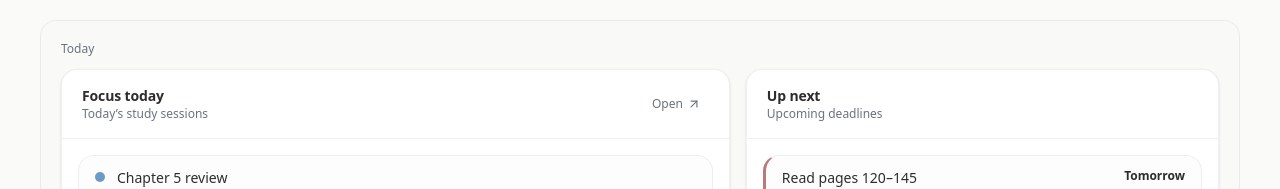
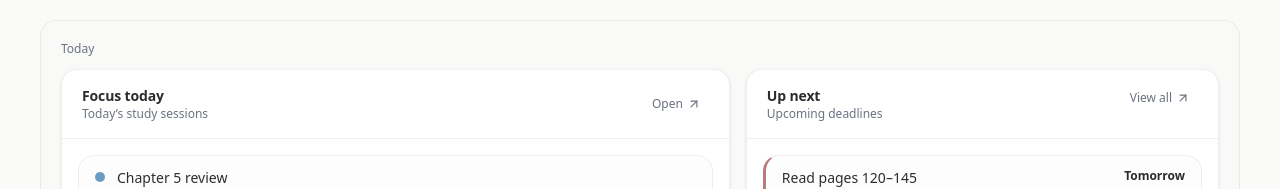
Before and after one commit to kaicrotty88/MyStudyPlanner, a Next.js app: page /demo in a window 1280 px wide. Shown: the part 214-403 px from the top of the page. Built offline with nearby package versions, Linux system fonts and the light colour scheme; no server answers.

Commit message:
dashbaord update

```diff
--- a/components/App.tsx
+++ b/components/App.tsx
@@ -649,8 +649,10 @@ function App({ mode = "app" }: { mode?: AppMode }) {
     studySessions={studySessions}
     onOpenStudyPlanner={() => setActiveTab("study")}
     onOpenSettings={() => setActiveTab("settings")}
+    onOpenTasks={() => setActiveTab("tasks")}
   />
 )}
+
 
         {activeTab === "calendar" && (
           <Calendar
--- a/components/dashboard.tsx
+++ b/components/dashboard.tsx
@@ -125,6 +125,7 @@ interface DashboardProps {
   studySessions: StudySession[];
   onOpenStudyPlanner: () => void;
   onOpenSettings: () => void;
+  onOpenTasks: () => void;
 }
 
 /* -------------------- Dashboard -------------------- */
@@ -135,6 +136,7 @@ export function Dashboard({
   studySessions,
   onOpenStudyPlanner,
   onOpenSettings,
+  onOpenTasks,
 }: DashboardProps) {
   // Keep "today" stable so useMemo dependencies actually memoize
   const today = useMemo(() => new Date(), []);
@@ -209,13 +211,20 @@ export function Dashboard({
     [studySessions, today]
   );
 
+  const ninetyDaysFromToday = useMemo(() => {
+    const d = new Date(today);
+    d.setDate(d.getDate() + 90);
+    return d;
+  }, [today]);
+
   const upNext = useMemo(
     () =>
       tasks
         .filter((t) => !t.completed)
+        .filter((t) => t.dueDate.getTime() <= ninetyDaysFromToday.getTime())
         .sort((a, b) => a.dueDate.getTime() - b.dueDate.getTime())
         .slice(0, 6),
-    [tasks]
+    [tasks, ninetyDaysFromToday]
   );
 
   const needsSubjects = subjects.length === 0;
@@ -349,9 +358,20 @@ export function Dashboard({
 
           {/* Up next */}
           <section className="md:col-span-5 rounded-2xl border border-border bg-card shadow-sm">
-            <div className="px-5 py-4 border-b border-border">
-              <h2 className="text-sm font-semibold text-foreground">Up next</h2>
-              <p className="text-xs text-muted-foreground">Upcoming deadlines</p>
+            <div className="px-5 py-4 border-b border-border flex items-start justify-between gap-3">
+              <div className="min-w-0">
+                <h2 className="text-sm font-semibold text-foreground">Up next</h2>
+                <p className="text-xs text-muted-foreground">Upcoming deadlines</p>
+              </div>
+
+              <button
+                type="button"
+                onClick={onOpenTasks}
+                className="shrink-0 inline-flex items-center gap-1 rounded-lg px-2 py-1 text-xs text-muted-foreground hover:bg-muted transition focus:outline-none focus-visible:ring-2 focus-visible:ring-primary/30"
+                title="View all tasks"
+              >
+                View all <ArrowUpRight className="h-3.5 w-3.5" />
+              </button>
             </div>
 
             <div className="p-4">
```
Lines whose indentation alone changed are shown as unchanged.
